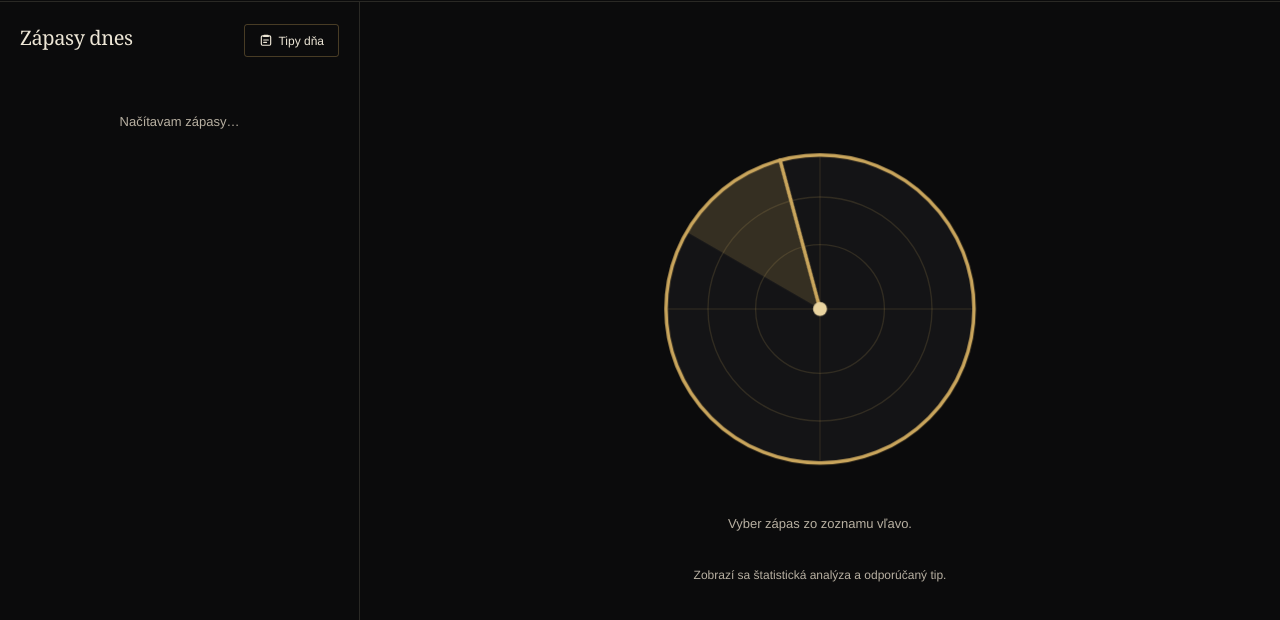
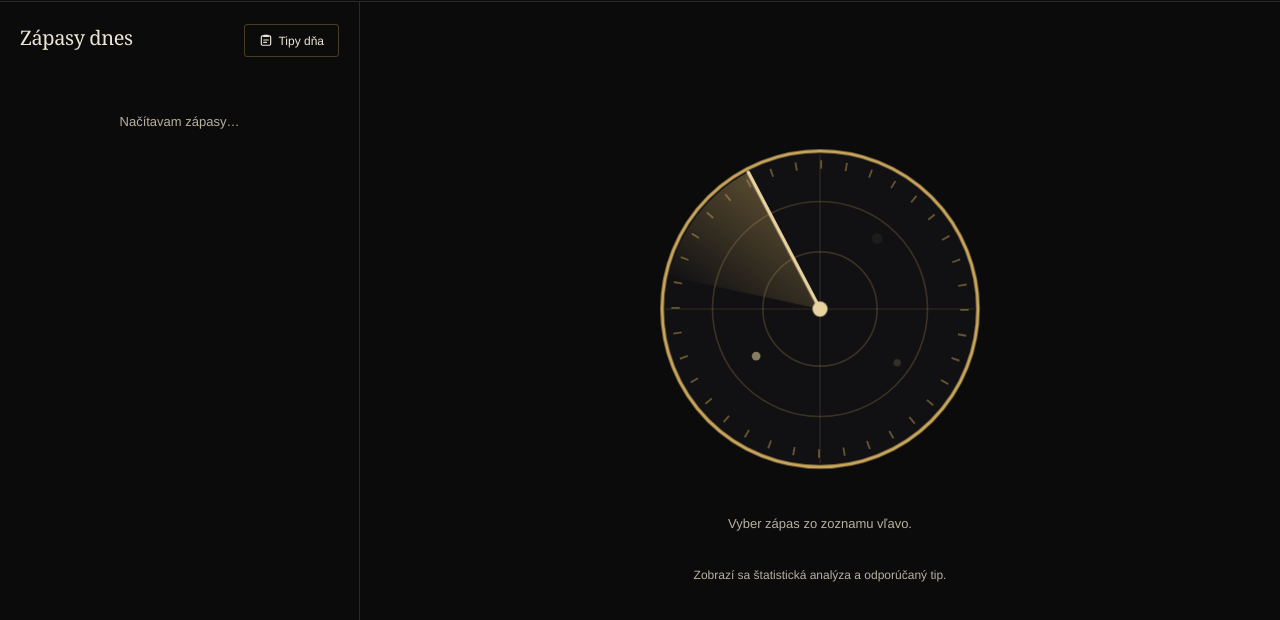
Before and after one commit to piski17/football-tips-app, a website with bundled scripts: page src/renderer/index.html in a window 1280 px wide. Shown: the part 64-684 px from the top of the page. Built offline with nearby package versions, Linux system fonts and the light colour scheme; a web font is replaced by a local one.

Commit message:
Vacsi radar s gulickami

```diff
--- a/src/renderer/index.html
+++ b/src/renderer/index.html
@@ -86,7 +86,7 @@
 
       <section class="analysis-column" id="analysisColumn">
         <div class="empty-state analysis-empty">
-          <svg class="empty-radar" viewBox="0 0 240 240" aria-hidden="true"><defs><linearGradient id="rmEmpty" x1="0" y1="0" x2="1" y2="1"><stop offset="0" stop-color="#E8D3A0"/><stop offset=".45" stop-color="#c9a55c"/><stop offset="1" stop-color="#A8823E"/></linearGradient></defs><circle cx="120" cy="120" r="110" fill="#141416"/><circle cx="120" cy="120" r="80" fill="none" stroke="#c9a55c" stroke-opacity=".16"/><circle cx="120" cy="120" r="46" fill="none" stroke="#c9a55c" stroke-opacity=".16"/><line x1="10" y1="120" x2="230" y2="120" stroke="#c9a55c" stroke-opacity=".12"/><line x1="120" y1="10" x2="120" y2="230" stroke="#c9a55c" stroke-opacity=".12"/><g class="empty-sweep"><path d="M120 120 L120 10 A110 110 0 0 1 197.8 42.2 Z" fill="#c9a55c" fill-opacity=".18"/><line x1="120" y1="120" x2="197.8" y2="42.2" stroke="#C9A55C" stroke-width="2.5" stroke-linecap="round"/></g><circle cx="120" cy="120" r="110" fill="none" stroke="#C9A55C" stroke-width="2.5"/><circle cx="120" cy="120" r="5" fill="#e8d3a0"/></svg>
+          <svg class="empty-radar" viewBox="0 0 200 200" aria-hidden="true"> <defs> <linearGradient id="emSweep" gradientUnits="userSpaceOnUse" x1="29.5" y1="40.9" x2="100" y2="8"> <stop offset="0" stop-color="#C9A55C" stop-opacity="0"/> <stop offset="1" stop-color="#C9A55C" stop-opacity=".38"/> </linearGradient> </defs> <circle cx="100" cy="100" r="94" fill="#111113"/> <circle cx="100" cy="100" r="86" fill="none" stroke="#C9A55C" stroke-opacity=".45" stroke-width="5" stroke-dasharray="1.1 13.91"/> <circle cx="100" cy="100" r="64" fill="none" stroke="#C9A55C" stroke-opacity=".22" stroke-width="1"/> <circle cx="100" cy="100" r="34" fill="none" stroke="#C9A55C" stroke-opacity=".22" stroke-width="1"/> <path d="M100 8V192M8 100H192" stroke="#C9A55C" stroke-opacity=".12" stroke-width="1"/> <g class="splash-blips" fill="#E8D3A0"> <circle cx="134" cy="58" r="3.2"/> <circle cx="62" cy="128" r="2.6"/> <circle cx="146" cy="132" r="2.2"/> </g> <g class="splash-sweep"> <path d="M100 100 L29.5 40.9 A92 92 0 0 1 100 8 Z" fill="url(#emSweep)"/> <path d="M100 100 L100 8" stroke="#E8D3A0" stroke-width="2" stroke-linecap="round"/> </g> <circle cx="100" cy="100" r="94" fill="none" stroke="#C9A55C" stroke-width="2"/> <circle cx="100" cy="100" r="4.5" fill="#E8D3A0"/> </svg>
           <p>Vyber zápas zo zoznamu vľavo.</p>
           <p class="muted small">Zobrazí sa štatistická analýza a odporúčaný tip.</p>
         </div>
```
